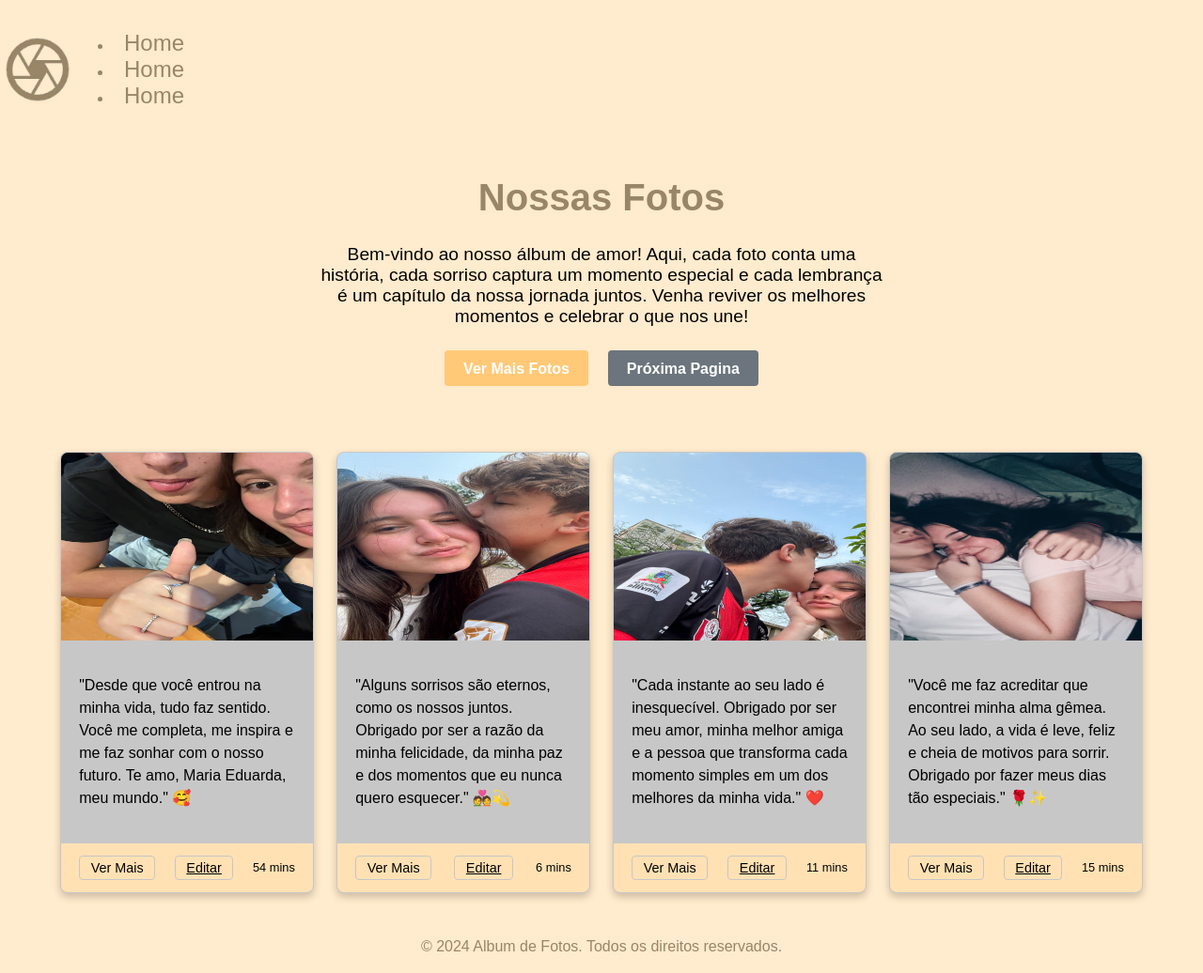
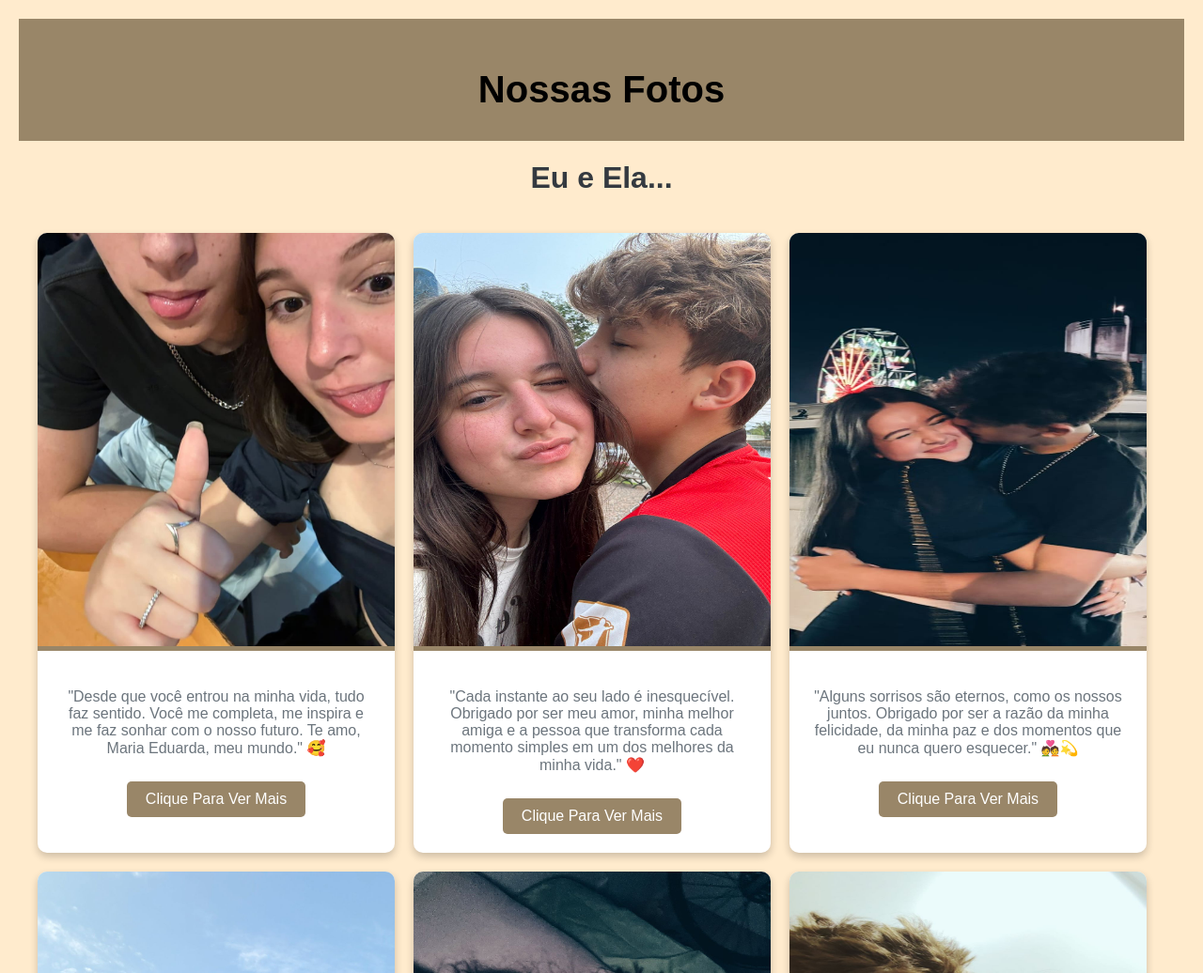
Before and after one commit to Juliodbc/Album_Julio, a plain HTML site: page index.html in a window 1280 px wide. Shown: the top 1036 px of the page at 94% size. Drawn offline with Linux system fonts and the light colour scheme.

Commit message:
Nosso_Album

```diff
--- a/assets/css/_layout.scss
+++ b/assets/css/_layout.scss
@@ -1,138 +1,80 @@
 body {
-    background-color: $background-color;
-    color: $text-color;
-    font-family: Arial, Helvetica, sans-serif;
+    font-family: Arial, sans-serif;
+    background-color: blanchedalmond;
     margin: 0;
-    display: flex;
-    align-items: center;
-    flex-direction: column;
-    padding: 0;
-}
-
-header {
-    width: 100%;
-    display: flex;
-    padding: 1em;
-    justify-content:center;
-
-
-    .logo {
+    padding: 20px;
+    .cabecalho {
+        background-color: rgb(153, 134, 104);
         display: flex;
-        align-items: center;
-        justify-content: space-between;
-
-        width: 100%;
-
-        .texto-header{
-            display: flex;
-            flex-direction: row;
-            justify-content: space-between;
-            width: 100%;
-            height: 100%;
-            background-color: rgb(192, 175, 153);
-            a {
-                color: rgb(153, 134, 104);
-                font-family: fantasy;
-                text-decoration: none;
-                font-size: 1.5em;
-                margin: 0 0.5em;
-
-                &:hover {
-                    text-decoration: underline;
-                }
-            }
-
-        }
-
-        img {
-            width: 80px;
-            height: 80px;
-            color: rgb(153, 134, 104);
-            display: flex;
+        justify-content: center;
+        max-width: 100%;
+        max-height: 130px;
+        h4{
+            font-family: fantasy;
+            font-size: 40px;
             align-items: center;
         }
     }
 }
-
-.album-header {
+.album {
+    max-width: 1200px;
+    max-height: 600px;
+    margin: 0 auto;
+}
+h1 {
+    text-align: center;
+    margin-bottom: 40px;
+    color: #343a40;
+}
+.row {
     display: flex;
-    flex-direction: column;
-    align-items: center;
+    flex-wrap: wrap;
+    gap: 20px;
+}
+.card {
+    background-color: white;
+    border-radius: 10px;
+    box-shadow: 0 4px 8px rgba(0, 0, 0, 0.2);
+    overflow: hidden;
+    width: calc(33.333% - 20px);
+    transition: transform 0.3s;
+}
+.card:hover {
+    transform: scale(1.05);
+}
+.card img {
+    width: 100%;
+    max-height: 440px;
+    height: auto;
+    border-bottom: 5px solid rgb(153, 134, 104);
+}
+.card-body {
+    padding: 20px;
     text-align: center;
-    padding: 2em 0;
-
-    h1 {
-        font-family: fantasy;
-        font-size: 2.5em;
-        margin: 0.2em 0;
-    }
-
-    p {
-        font-family: fantasy;
-        font-size: 1.2em;
-        color: $secondary-text-color;
-        max-width: 600px;
-    }
-
-    .btn-group {
-        margin: 1em 0;
-
-        .btn {
-            padding: 0.6em 1.2em;
-            margin: 0 0.5em;
-            color: #fff;
-            text-decoration: none;
-            border-radius: $btn-border-radius;
-            font-weight: bold;
-            border: 1px solid transparent;
-            transition: all 0.3s;
-
-
-            &.btn-primary {
-                background-color: $btn-primary-color;
-
-                &:hover {
-                    background-color: lighten($btn-primary-color, 10%);
-                }
-            }
-
-            &.btn-secondary {
-                background-color: $btn-secondary-color;
-
-                &:hover {
-                    background-color: lighten($btn-secondary-color, 10%);
-                }
-            }
-        }
+}
+.card-body p {
+    color: #6c757d;
+}
+.btn {
+    display: inline-block;
+    padding: 10px 20px;
+    background-color: rgb(153, 134, 104);
+    color: white;
+    text-decoration: none;
+    border-radius: 5px;
+    transition: background-color 0.3s;
+    margin-top: 10px;
+}
+.btn:hover {
+    background-color: rgb(153, 134, 104);
+}
+@media (max-width: 768px) {
+    .card {
+        width: calc(50% - 20px);
     }
 }
-
-.album-cards {
-
-    .image-container {
-        position: relative;
-        width: 300px;
-        height: 200px;
-        overflow: hidden;
-        transition: width 0.4s, height 0.4s;
-        margin: 0 auto;
-      }
-
-      .image-container img {
+@media (max-width: 480px) {
+    .card {
         width: 100%;
-        height: 100%;
-        transition: transform 0.4s;
-      }
-      .expanded {
-        width: 600px;
-        height: 400px;
-      }
-
-      .expanded img {
-        transform: scale(1.1);
     }
-
-    footer {
-        width: 100%;
-        background-color: bisque; !important
-    }
+}
--- a/assets/js/script.js
+++ b/assets/js/script.js
@@ -1,4 +1,10 @@
-function toggleImage() {
-    const container = document.getElementById("imageContainer");
-    container.classList.toggle("expanded");
-  }
+document.addEventListener('DOMContentLoaded', function () {
+  const buttons = document.querySelectorAll('.btn');
+
+  buttons.forEach(button => {
+      button.addEventListener('click', function (event) {
+          event.preventDefault();
+          alert('Detalhes do jogo ainda não disponíveis!');
+      });
+  });
+});
--- a/index.html
+++ b/index.html
@@ -1,121 +1,66 @@
-<!DOCTYPE html>
-<html lang="en">
-
+<!doctype html>
+<html lang="pt-BR">
 <head>
-    <meta charset="UTF-8">
-    <meta name="viewport" content="width=device-width, initial-scale=1.0">
+    <meta charset="utf-8">
+    <meta name="viewport" content="width=device-width, initial-scale=1">
+    <title>Nosso Álbum</title>
     <link rel="stylesheet" href="assets/css/styles.css">
-    <title>Album de Fotos</title>
 </head>
-
 <body>
     <header>
-        <div class="logo">
-            <img src="assets/images/camera_24dp_RGB_153__134__104__FILL0_wght400_GRAD0_opsz24-removebg-preview.png"
-                alt="Logo">
-            <div class="texto-header">
-                <ul>
-
-                    <li>
-                        <a href="#">Home</a>
-                    </li>
-                    <li>
-                        <a href="#">Home</a>
-                    </li>
-                    <li>
-                        <a href="#">Home</a>
-                    </li>
-
-
-
-                </ul>
-            </div>
+        <div class="cabecalho">
+            <h4>Nossas Fotos</h4>
         </div>
     </header>
 
-
-    <section class="album-header">
-        <h1>Nossas Fotos</h1>
-        <p>Bem-vindo ao nosso álbum de amor! Aqui, cada foto conta uma história, cada sorriso captura um momento
-            especial e cada lembrança é um capítulo da nossa jornada juntos. Venha reviver os melhores momentos e
-            celebrar o que nos une!
-        </p>
-        <div class="btn-group">
-            <a href="#" class="btn btn-primary">Ver Mais Fotos</a>
-            <a href="#" class="btn btn-secondary">Próxima Pagina</a>
-        </div>
-    </section>
-
-    <section class="album-cards">
+<div class="album">
+    <h1>Eu e Ela...</h1>
+    <div class="row">
         <div class="card">
-            <div class="image-container" id="imageContainer">
-                <img src="assets/images/imagem_1.jpeg" alt="imagem" !important>
-            </div>
+            <img src="assets/images/imagem_1.jpeg" alt="Nós">
             <div class="card-body">
-                <p>"Desde que você entrou na minha vida, tudo faz sentido. Você me completa, me inspira e me faz
-                    sonhar
-                    com o nosso futuro. Te amo, Maria Eduarda, meu mundo." 🥰</p>
-            </div>
-            <div class="card-footer">
-                <a class="btn" onclick="toggleImage()">Ver Mais</a>
-                <a href="#" class="btn">Editar</a>
-                <span>54 mins</span>
+                <p>"Desde que você entrou na minha vida, tudo faz sentido. Você me completa, me inspira e me faz sonhar com o nosso futuro. Te amo, Maria Eduarda, meu mundo." 🥰</p>
+                <a href="#" class="btn">Clique Para Ver Mais</a>
             </div>
         </div>
-
-
         <div class="card">
-            <div class="image-container" id="imageContainer">
-                <img src="assets/images/imagem_2.jpeg" alt="imagem">
-            </div>
+            <img src="assets/images/imagem_2.jpeg" alt="Nós">
             <div class="card-body">
-                <p>"Alguns sorrisos são eternos, como os nossos juntos. Obrigado por ser a razão da minha
-                    felicidade, da
-                    minha paz e dos momentos que eu nunca quero esquecer." 💑💫</p>
-            </div>
-            <div class="card-footer">
-                <a class="btn" onclick="toggleImage()">Ver Mais</a>
-                <a href="#" class="btn">Editar</a>
-                <span>6 mins</span>
+                <p>"Cada instante ao seu lado é inesquecível. Obrigado por ser meu amor, minha melhor amiga e a pessoa que transforma cada momento simples em um dos melhores da minha vida." ❤️</p>
+                <a href="#" class="btn">Clique Para Ver Mais</a>
             </div>
         </div>
-
         <div class="card">
-            <div class="image-container" id="imageContainer">
-                <img src="assets/images/imagem_4.jpeg" alt="imagem">
-            </div>
+            <img src="assets/images/imagem,_3.jpeg" alt="Nós">
             <div class="card-body">
-                <p>"Cada instante ao seu lado é inesquecível. Obrigado por ser meu amor, minha melhor amiga e a
-                    pessoa
-                    que transforma cada momento simples em um dos melhores da minha vida." ❤️</p>
-            </div>
-            <div class="card-footer">
-                <a class="btn" onclick="toggleImage()">Ver Mais</a>
-                <a href="#" class="btn">Editar</a>
-                <span>11 mins</span>
+                <p>"Alguns sorrisos são eternos, como os nossos juntos. Obrigado por ser a razão da minha felicidade, da minha paz e dos momentos que eu nunca quero esquecer." 💑💫</p>
+                <a href="#" class="btn">Clique Para Ver Mais</a>
             </div>
         </div>
-
         <div class="card">
-            <div class="image-container" id="imageContainer">
-                <img src="assets/images/WhatsApp Image 2024-11-04 at 16.15.37.jpeg" alt="imagem">
-            </div>
+            <img src="assets/images/imagem_4.jpeg" alt="Nós">
             <div class="card-body">
-                <p>"Você me faz acreditar que encontrei minha alma gêmea. Ao seu lado, a vida é leve, feliz e cheia
-                    de
-                    motivos para sorrir. Obrigado por fazer meus dias tão especiais." 🌹✨</p>
-            </div>
-            <div class="card-footer">
-                <a class="btn" onclick="toggleImage()">Ver Mais</a>
-                <a href="#" class="btn">Editar</a>
-                <span>15 mins</span>
+                <p>"Você me faz acreditar que encontrei minha alma gêmea. Ao seu lado, a vida é leve, feliz e cheia de motivos para sorrir. Obrigado por fazer meus dias tão especiais." 🌹✨</p>
+                <a href="#" class="btn">Clique Para Ver Mais</a>
             </div>
         </div>
-    </section>
+        <div class="card">
+            <img src="assets/images/Nós.jpeg" alt="Nós">
+            <div class="card-body">
+                <p>"Ao seu lado, todos os dias são especiais. Você ilumina minha vida com seu sorriso e me faz acreditar em tudo de mais bonito que o amor pode ser. Te amo, Maria Eduarda!" ✨❤️</p>
+                <a href="#" class="btn">Clique Para Ver Mais</a>
+            </div>
+        </div>
+        <div class="card">
+            <img src="assets/images/EuEEla.jpeg" alt="Nós">
+            <div class="card-body">
+                <p>"Você é meu lugar seguro, meu sorriso favorito e a razão pela qual cada dia vale a pena. Sou grato por ter você ao meu lado e viver essa história incrível juntos." 💖🌅</p>
+                <a href="#" class="btn">Clique Para Ver Mais</a>
+            </div>
+        </div>
+    </div>
 
-    <footer>
-        <p>&copy; 2024 Album de Fotos. Todos os direitos reservados.</p>
-    </footer>
+</div>
+ <script src="assets/js/script.js"></script>
 </body>
-
 </html>
```
Also changed, not shown: assets/css/styles.css, assets/images/EuEEla.jpeg (added), assets/images/Nós.jpeg (renamed from assets/images/WhatsApp Image 2024-11-04 at 16.15.37.jpeg), 1 other file.
